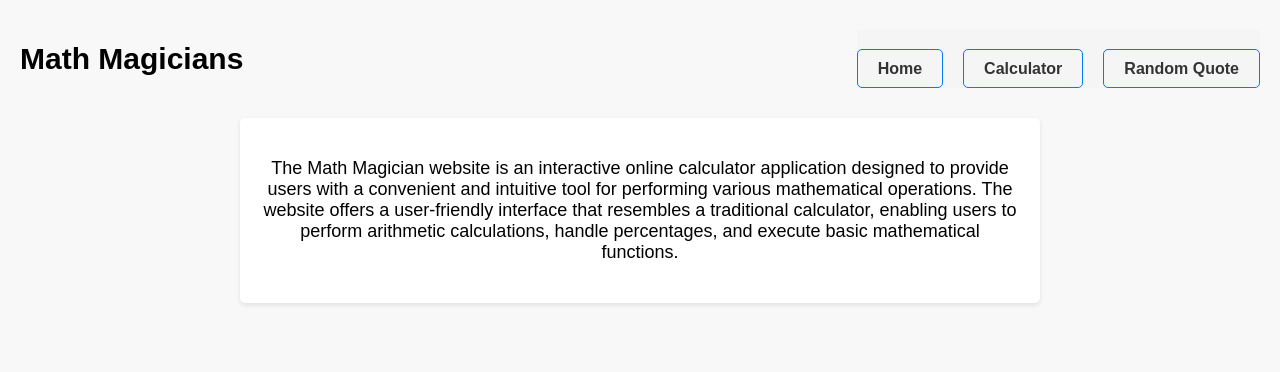
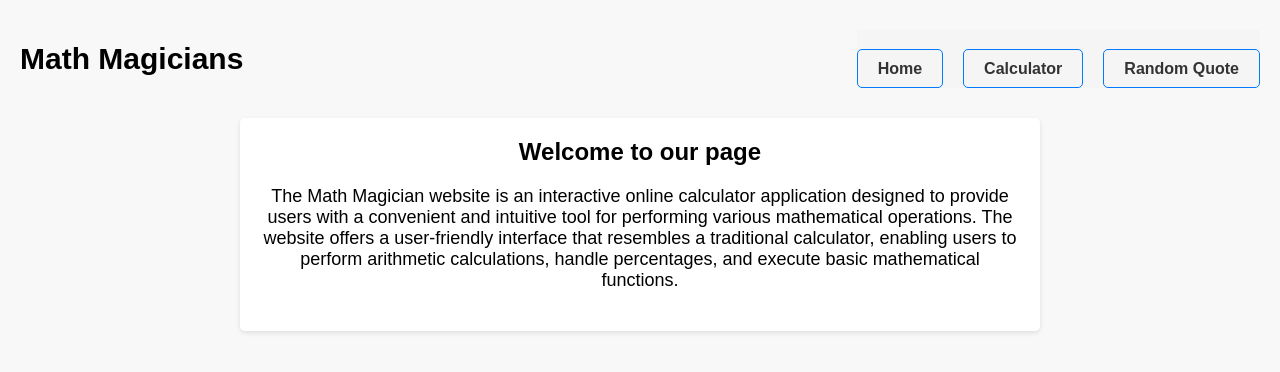
Before and after one commit to iankiema/Math-Magicians, a React (Create React App) app: page / in a window 1280 px wide. Shown: the top 372 px of the page. Built offline with nearby package versions, Linux system fonts and the light colour scheme.

Commit message:
Updated the home.js file

```diff
--- a/src/pages/Home.js
+++ b/src/pages/Home.js
@@ -9,6 +9,7 @@ const Home = () => (
       <Navigation />
     </header>
     <main className="content">
+      <h2>Welcome to our page</h2>
       <p className="tagline">The Math Magician website is an interactive online calculator application designed to provide users with a convenient and intuitive tool for performing various mathematical operations. The website offers a user-friendly interface that resembles a traditional calculator, enabling users to perform arithmetic calculations, handle percentages, and execute basic mathematical functions.</p>
     </main>
   </div>
```
